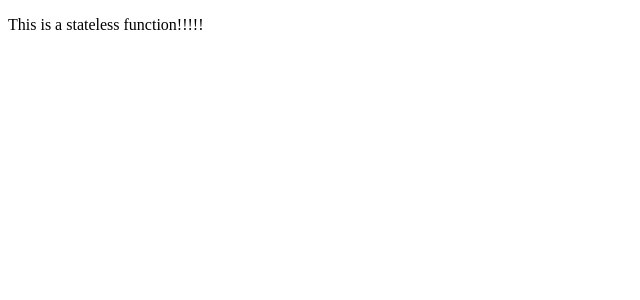
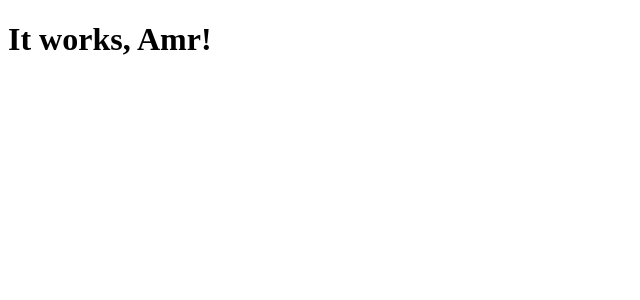
Before and after one commit to amrsekilly/learningReactFundamentalsSampleCode, a React app: page / in a window 1280 px wide. Shown: the top 300 px of the page, without its empty margins (0-640 px from the left). Built offline with nearby package versions, Linux system fonts and the light colour scheme.

Commit message:
learned about passing in props from the JSX

```diff
--- a/App.js
+++ b/App.js
@@ -1,6 +1,19 @@
 
 import React from 'react';
+import ReactDOM from 'react-dom';
 
-const App = () => <p>This is a stateless function!!!!!</p>
+class App extends React.Component {
+  render() {
+    return (
+      <h1>It works, {this.props.user}!</h1>
+    );
+  }
+}
+
+ReactDOM.render(
+  <App user="Amr" />,
+  document.getElementById('app')
+);
+
 
 export default App;
--- a/main.js
+++ b/main.js
@@ -1,9 +1 @@
-
-import React from 'react';
-import ReactDOM from 'react-dom';
 import App from './App';
-
-ReactDOM.render(
-  <App />,
-  document.getElementById('app')
-);
```
